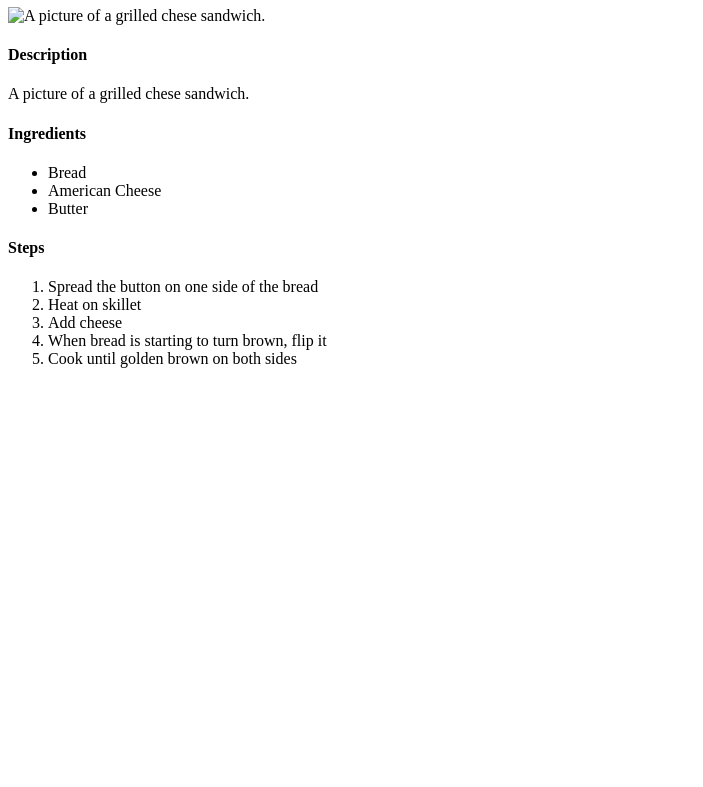
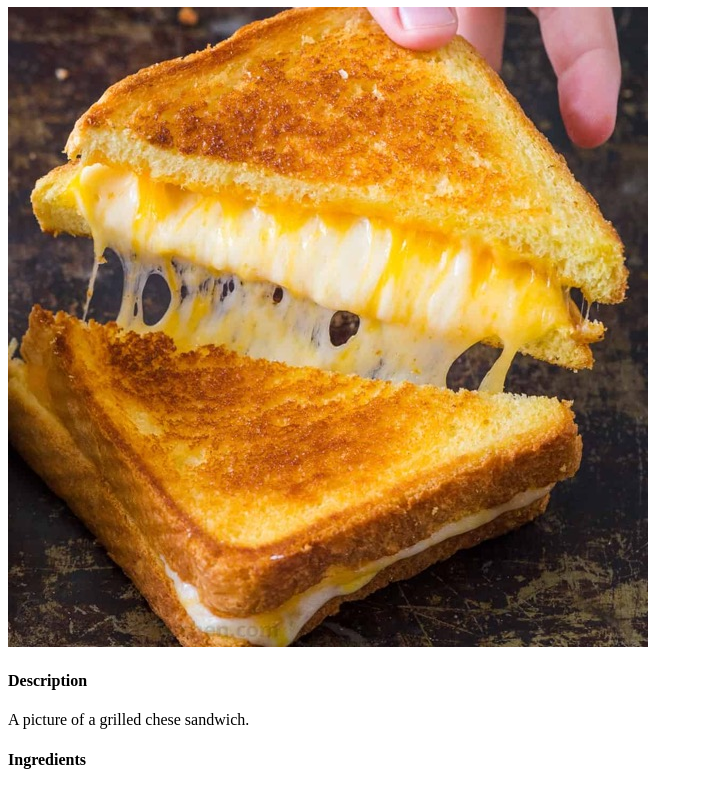
Before and after one commit to RadTechDad/odin-recipes, a plain HTML site: page recipes/grilled_cheese.html in a window 1280 px wide. Shown: the part 73-860 px from the top of the page, without its empty margins (0-703 px from the left). Before the commit the page ends 800 px from the top, so only its background shows below. Drawn offline with Linux system fonts and the light colour scheme.

Commit message:
fixed typo for grilled cheese recipe

```diff
--- a/recipes/grilled_cheese.html
+++ b/recipes/grilled_cheese.html
@@ -6,7 +6,7 @@
 </head>
 <body>
     <h1>Grilled Cheese Sandwich</h1>
-    <img src="images/grilled_chese.jpg" alt="A picture of a grilled chese sandwich.">
+    <img src="images/grilled_cheese.jpg" alt="A picture of a grilled chese sandwich.">
     <h4>Description</h4>
     <p>A picture of a grilled chese sandwich.</p>
     <h4>Ingredients</h4>
```
